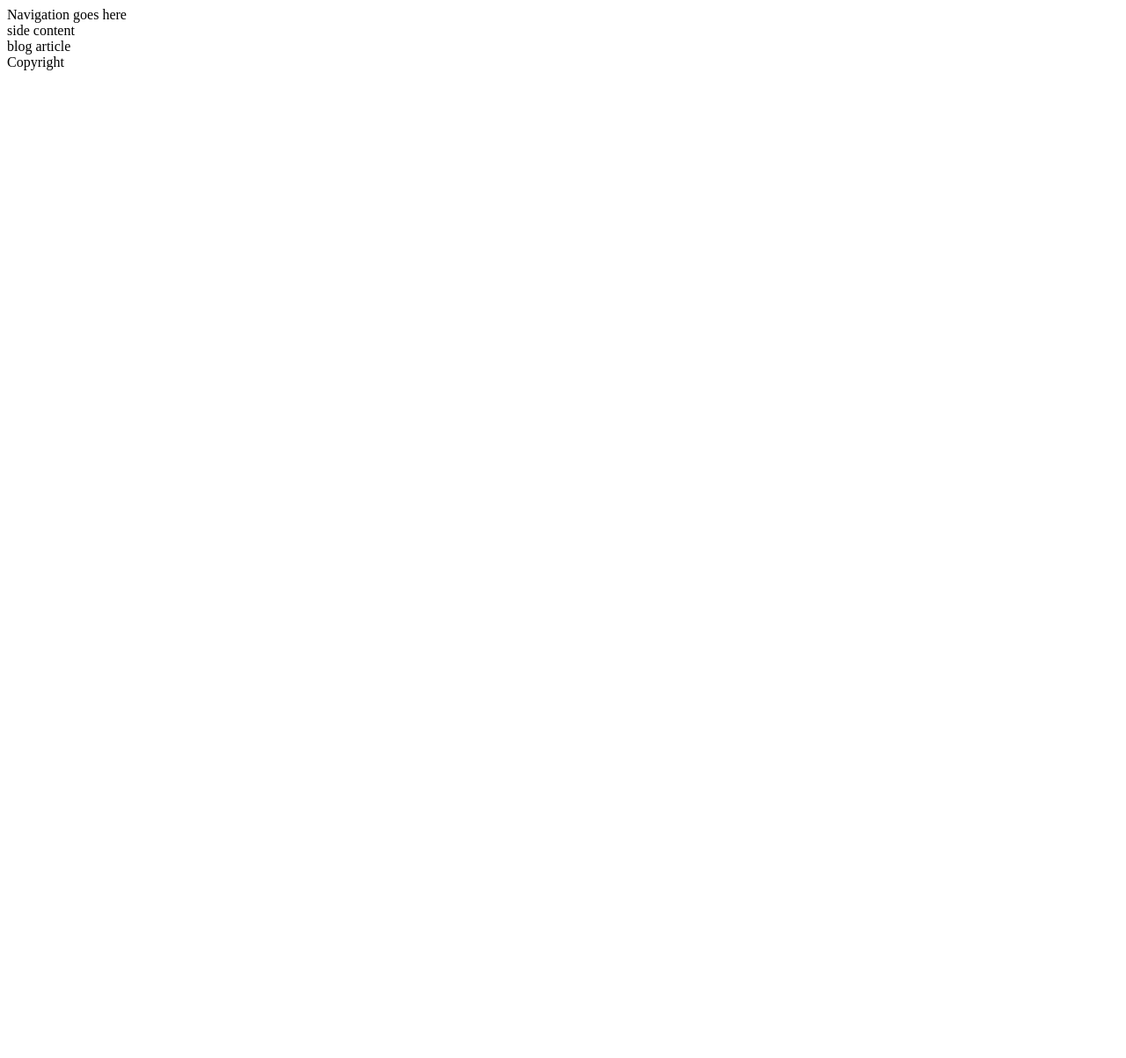
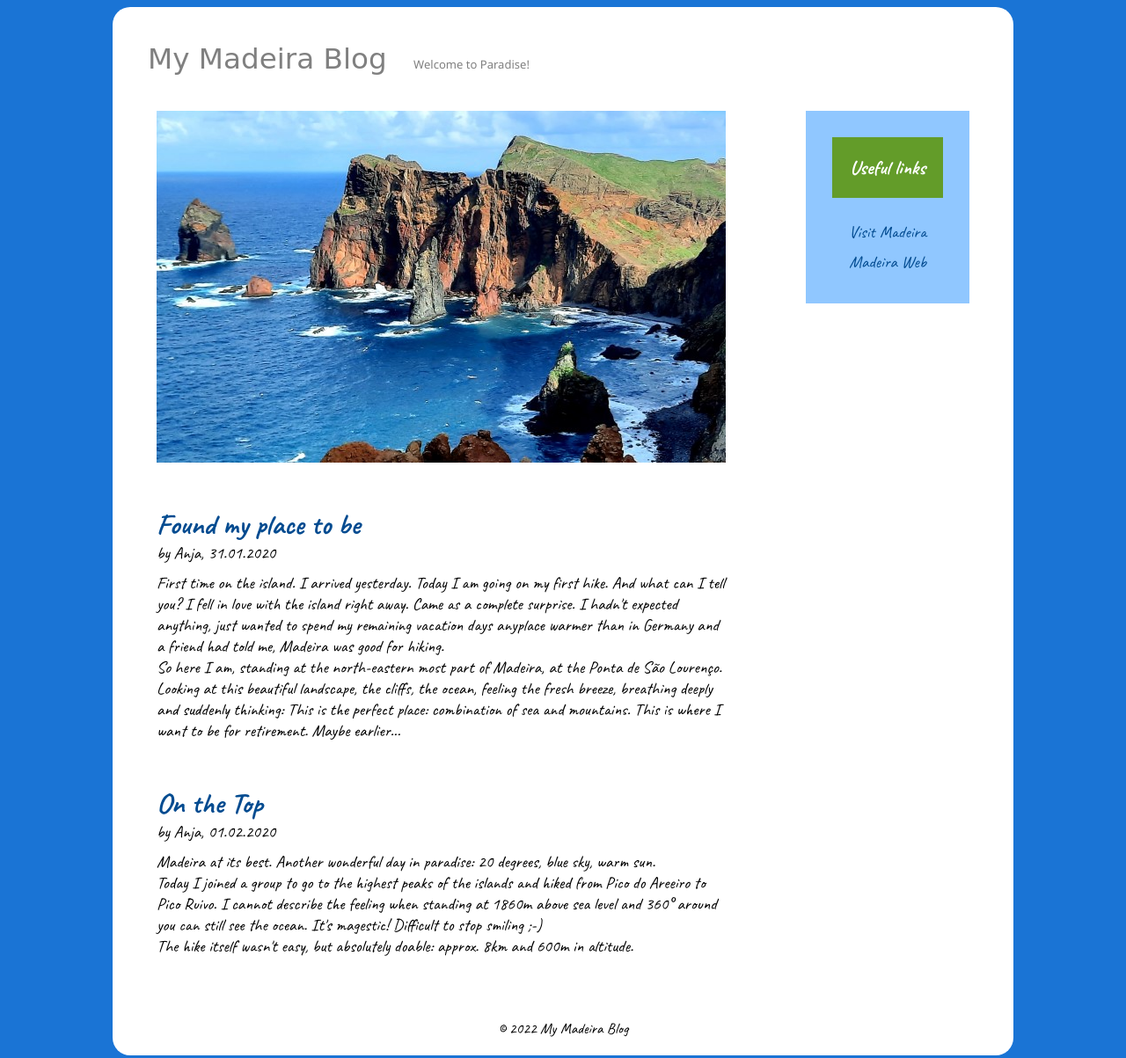
Before and after one commit to alfarrobeira/travelblog, a plain HTML site: page index.html in a window 1280 px wide. Shown: the whole page at 88% size. Before the commit the page ends 800 px from the top, so only its background shows below. Drawn offline with Linux system fonts and the light colour scheme; a web font is replaced by a local one.

Commit message:
add content and styles

```diff
--- a/index.html
+++ b/index.html
@@ -1,21 +1,61 @@
 <!DOCTYPE html>
 <html lang="en">
+
 <head>
     <meta charset="UTF-8">
     <meta http-equiv="X-UA-Compatible" content="IE=edge">
     <meta name="viewport" content="width=device-width, initial-scale=1.0">
+    <link rel="stylesheet" href="https://fonts.googleapis.com/css2?family=Give+You+Glory&display=swap" type="text/css">
+    <link rel="stylesheet" href="https://fonts.googleapis.com/css2?family=Caveat:wght@400;700&display=swap" type="text/css">
     <link rel="stylesheet" href="styles.css">
-    <title>Document</title>
+    <title>My Travelblog</title>
 </head>
 
-<header>Navigation goes here</header>
+<body>
+    <div class="wrapper">
+        <header>
+            <div class="brand">
+                My Madeira Blog
+                <span>Welcome to Paradise!</span>
+            </div>
+        </header>
 
-<aside>side content</aside>
+        <content>
+            <main>
+                <div class="hero"></div>
+                <article>
+                    <h2><a href="">Found my place to be</a></h2>
+                    <span>by Anja, 31.01.2020</span>
+                    <p>First time on the island. I arrived yesterday. Today I am going on my first hike. And what can I tell you?
+                        I fell in love with the island right away. Came as a complete surprise. I hadn't expected anything,
+                        just wanted to spend my remaining vacation days anyplace warmer than in Germany and a friend had told me, Madeira was good for hiking.<br>
+                        So here I am, standing at the north-eastern most part of Madeira, at the Ponta de S&atilde;o Louren&ccedil;o.
+                        Looking at this beautiful landscape, the cliffs, the ocean, feeling the fresh breeze, breathing deeply and suddenly thinking:
+                        This is the perfect place: combination of sea and mountains. This is where I want to be for retirement. Maybe earlier...</p>
+                </article>
+                <article>
+                    <h2><a href="">On the Top</a></h2>
+                    <span>by Anja, 01.02.2020</span>
+                    <p>Madeira at its best. Another wonderful day in paradise: 20 degrees, blue sky, warm sun.<br>
+                        Today I joined a group to go to the highest peaks of the islands and hiked from Pico do Areeiro to Pico Ruivo.
+                        I cannot describe the feeling when standing at 1860m above sea level and 360° around you can still see the ocean.
+                        It's magestic! Difficult to stop smiling ;-)<br>
+                        The hike itself wasn't easy, but absolutely doable: approx. 8km and 600m in altitude.</p>
+                </article>
+            </main>
+            <aside>
+                <div class="section">
+                    <h3>Useful links</h3>
+                    <ul>
+                        <li><a href="https://visitmadeira.com/">Visit Madeira</a></li>
+                        <li><a href="https://www.madeira-web.com/en/">Madeira Web</a></li>
+                    </ul>
+                </div>
+            </aside>
+        </content>
 
-<body>
-    <article>blog article</article>
+        <footer>&copy; 2022 My Madeira Blog</footer>
+    </div>
 </body>
 
-<footer>Copyright</footer>
-
 </html>
--- a/styles.css
+++ b/styles.css
@@ -0,0 +1,109 @@
+body {
+    background-color: #1a74d5;
+    font-family: 'Caveat', cursive;
+    font-size: 120%;
+}
+
+a {
+    color: #024b90;
+    text-decoration: none;
+}
+
+a:hover {
+    color: green;
+}
+
+.wrapper {
+    background-color: white;
+    width: 1024px;
+    margin: 0 auto;
+    border-radius: 20px;
+    -moz-border-radius: 20px;
+    -webkit-border-radius: 20px;
+    -khtml-border-radius: 20px;
+}
+
+header .brand {
+    color: grey;
+    font-family: "Give you glory", cursive;
+    font-size: 170%;
+    padding: 40px;
+}
+
+header .brand span {
+    font-family: 'Segoe UI', Tahoma, Geneva, Verdana, sans-serif;
+    font-size: 40%;
+    padding: 20px;
+}
+
+content {
+    overflow: hidden;
+    display: block;
+    padding: 0 50px;
+}
+
+main {
+    float: left;
+    width: 70%;
+}
+
+.hero {
+    height: 400px;
+    background: #2266b9 url("images/sao-lorenco.jpg") center no-repeat;
+}
+
+article {
+    margin-top: 50px;
+    margin-bottom: 50px;
+}
+
+article h2 {
+    margin-bottom: 0;
+    font-size: 170%;
+    color: #013074;
+    padding: 0;
+}
+
+article p {
+    margin-top: 10px;
+    font-size: 100%;
+    color: black;
+    padding: 0;
+}
+
+aside {
+    float: right;
+}
+
+aside .section {
+    background-color: #90c7ff;
+    padding: 30px;
+    box-sizing: border-box;
+}
+
+aside .section h3 {
+    background-color: #639c29;
+    color: white;
+    padding: 20px;
+    margin-top: 0;
+}
+
+aside ul {
+    list-style: none;
+    text-align: center;
+    margin: 0;
+    padding: 0;
+}
+
+aside a {
+    padding: 5px 0;
+    display: block;
+}
+
+footer {
+    text-align: center;
+    padding: 20px;
+    font-size: 90%;
+    clear: both;
+    display: block;
+}
```
Also changed, not shown: images/sao-lorenco.jpg (added).
